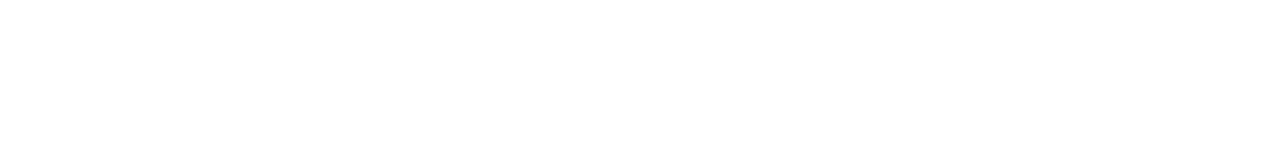
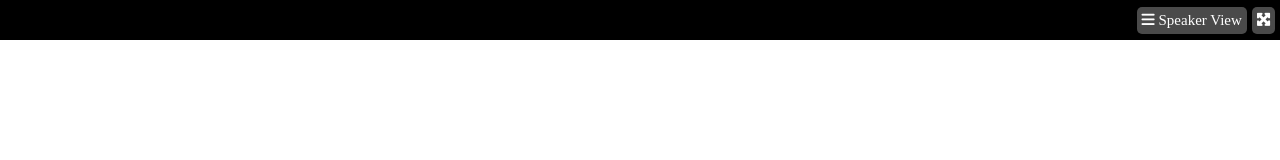
Before and after one commit to Ennio-M/html-css-zoom, a plain HTML site: page index.html in a window 1280 px wide. Drawn offline with Linux system fonts and the light colour scheme.

Commit message:
index, style: intestazione completata

```diff
--- a/css/style.css
+++ b/css/style.css
@@ -4,3 +4,26 @@
     padding: 0;
     box-sizing: border-box;
 }
+/*intestazione*/
+header{
+    width: 100vw;
+    height: 40px;
+    position: fixed;
+    top: 0;
+    left: 0;
+    background-color: black;
+    display: flex;
+    flex-flow: row nowrap;
+    justify-content: flex-end;
+    align-items: center;
+}
+header div{
+    color: white;
+    background-color: #4A4A4A;
+    font-size: 15px;
+    padding: 5px;
+    border-radius: 5px;
+    margin-right: 5px;
+}header div p{
+    display: inline-block;
+}
--- a/index.html
+++ b/index.html
@@ -11,7 +11,13 @@
 <body>
     <!-- Intestazione -->
     <header>
-
+        <div>
+            <i class="fa-solid fa-bars"></i>
+            <p>Speaker View</p>
+        </div>
+        <div>
+            <i class="fa-solid fa-maximize"></i>
+        </div>
     </header>
     <!-- Corpo principale -->
     <main>
```
